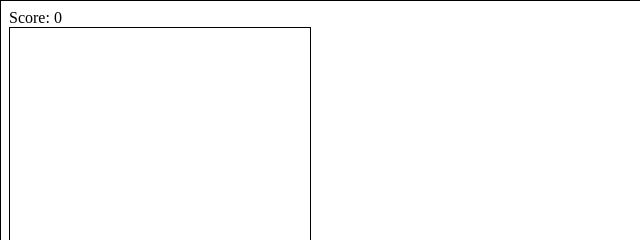
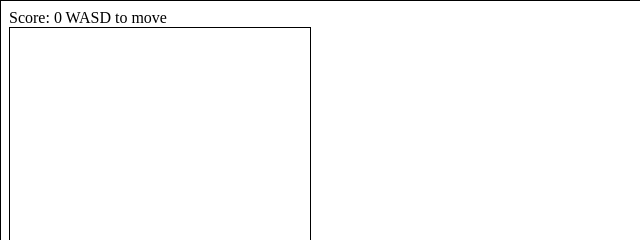
Before and after one commit to JohnAyling1979/socker-io, a website: page static/index.html in a window 1280 px wide. Shown: the top 240 px of the page, 0-640 px from the left. Drawn offline with nearby package versions, Linux system fonts and the light colour scheme; no server answers.

Commit message:
Add move instructions.

```diff
--- a/static/index.html
+++ b/static/index.html
@@ -45,7 +45,7 @@
         <div class="main">
             <div>
                 <div>
-                    Score: <span id="score">0</span>
+                    Score: <span id="score">0</span> <span>WASD to move</span>
                 </div>
 
                 <canvas id="board" width="300" height="600">Canvas did not load</canvas>
@@ -156,9 +156,9 @@
                     });
                 });
 
-                socket.emit('move', { x, y, score, color });
                 document.onkeypress = move;
                 window.requestAnimationFrame(draw);
+                socket.emit('move', { x, y, score, color });
             } else {
                 alert('Canvas is not supported');
             }
```
